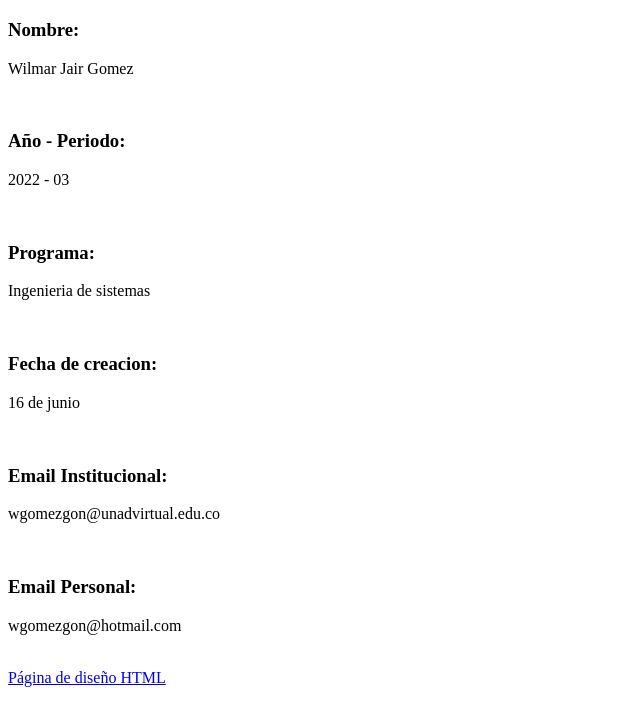
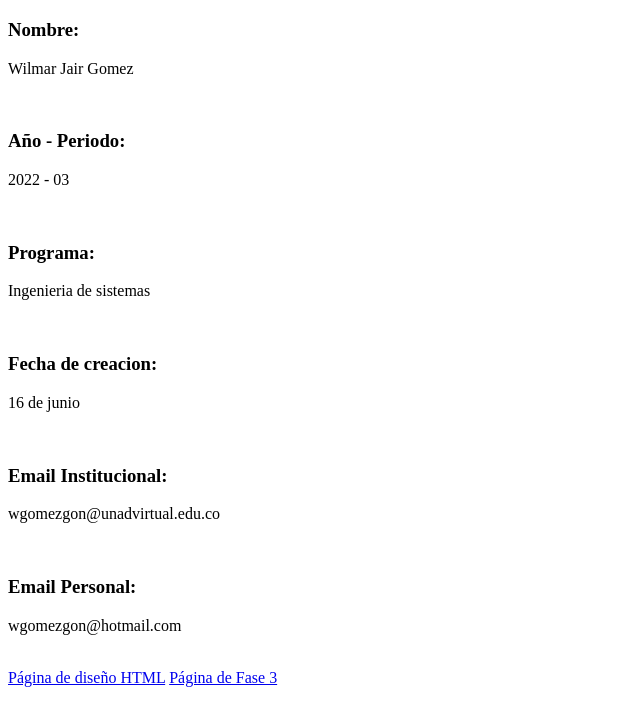
Before and after one commit to wgomez03/DSW-WilmarGomez, a plain HTML site: page index.html in a window 1280 px wide. Shown: the part 61-786 px from the top of the page, without its empty margins (0-640 px from the left). Drawn offline with Linux system fonts and the light colour scheme.

Commit message:
Creación de vínculo con fase 3.
Se crea en el index la vinculación con el desarrollo de la Fase 3.

```diff
--- a/index.html
+++ b/index.html
@@ -19,5 +19,6 @@
         <h3>Email Personal: </h3> <p>wgomezgon@hotmail.com</p> <br>
 
         <a href = "Fase 2/design.html">Página de diseño HTML</a>
+        <a href = "Fase 3/index.html"> Página de Fase 3</a>
     </body>
 </html>
```
